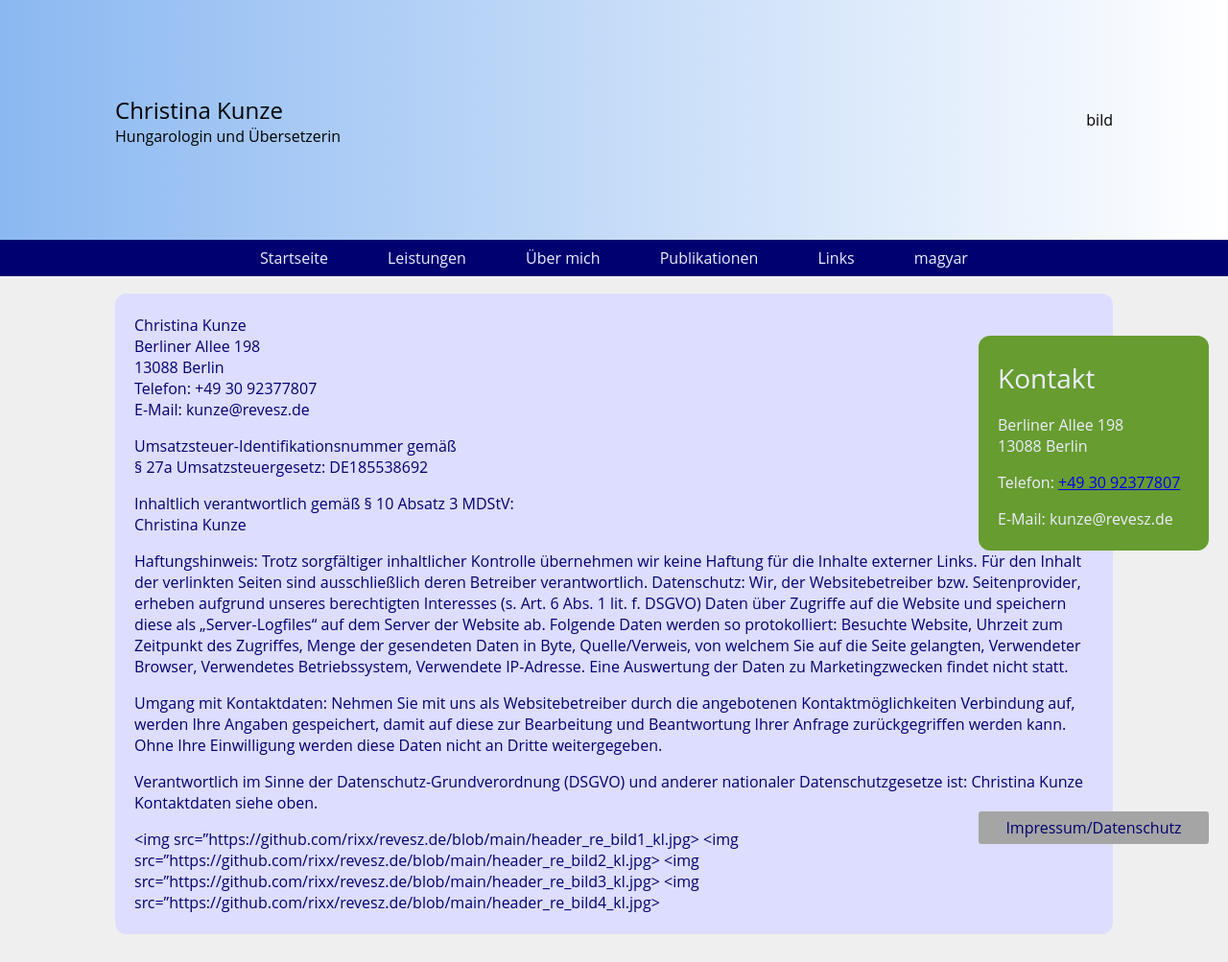
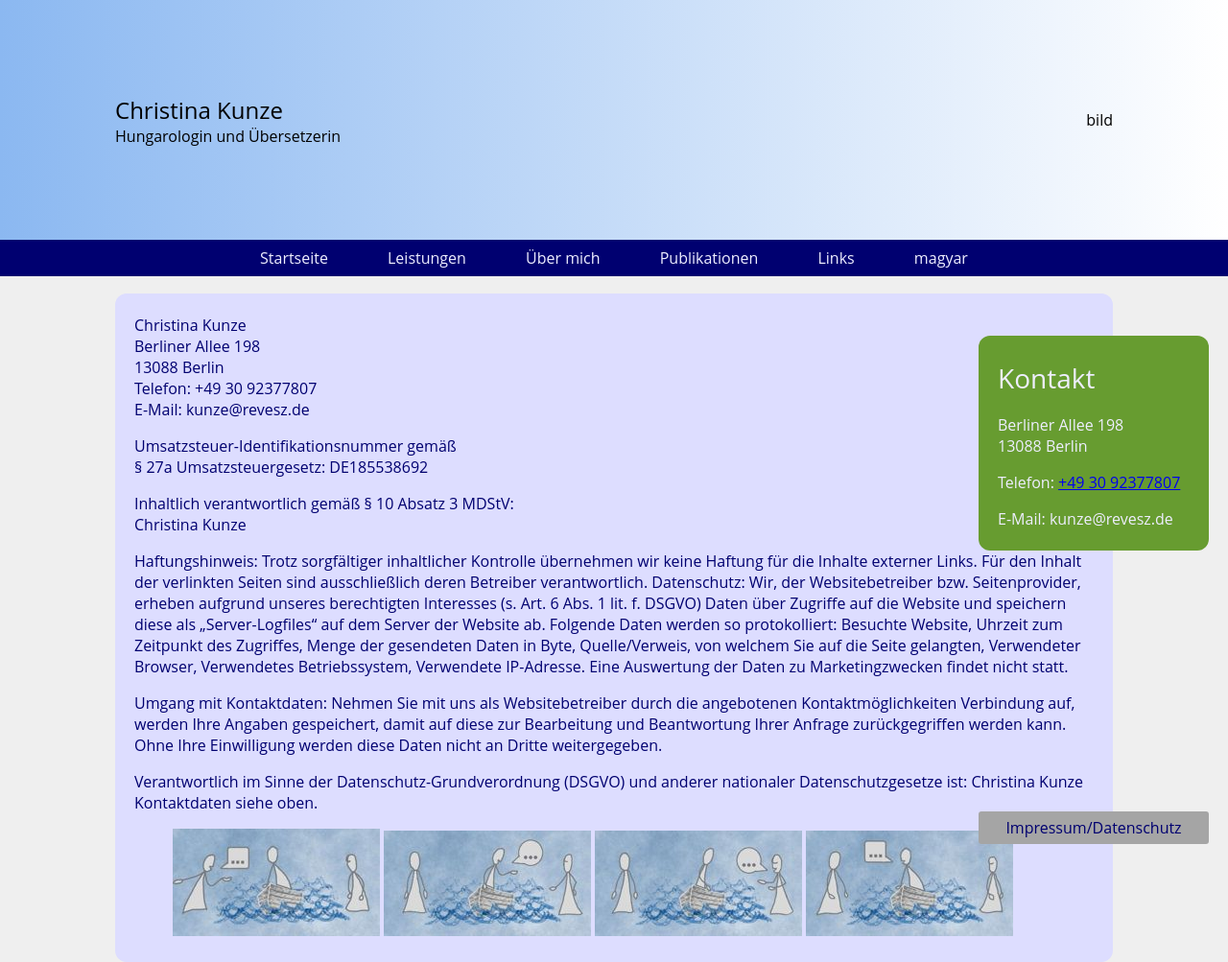
Before and after one commit to rixx/revesz.de, a Jekyll site: the page built from impressum.md, in a window 1280 px wide. Shown: the whole page at 96% size. Built offline with Jekyll 4.4.1, drawn with Linux system fonts in a browser that asks for light colours; before the commit the page ends 974 px from its top, so only the background shows below that.

Commit message:
Update impressum.md

```diff
--- a/impressum.md
+++ b/impressum.md
@@ -27,7 +27,9 @@ Verantwortlich im Sinne der Datenschutz-Grundverordnung (DSGVO) und anderer nati
 Christina Kunze
 Kontaktdaten siehe oben.
 
-<img src="https://github.com/rixx/revesz.de/blob/main/header_re_bild1_kl.jpg>
-<img src="https://github.com/rixx/revesz.de/blob/main/header_re_bild2_kl.jpg>
-<img src="https://github.com/rixx/revesz.de/blob/main/header_re_bild3_kl.jpg>
-<img src="https://github.com/rixx/revesz.de/blob/main/header_re_bild4_kl.jpg>
+<figure>
+<img src="header_re_bild1_kl.jpg">
+<img src="header_re_bild2_kl.jpg">
+<img src="header_re_bild3_kl.jpg">
+<img src="header_re_bild4_kl.jpg">
+</figure>
```
